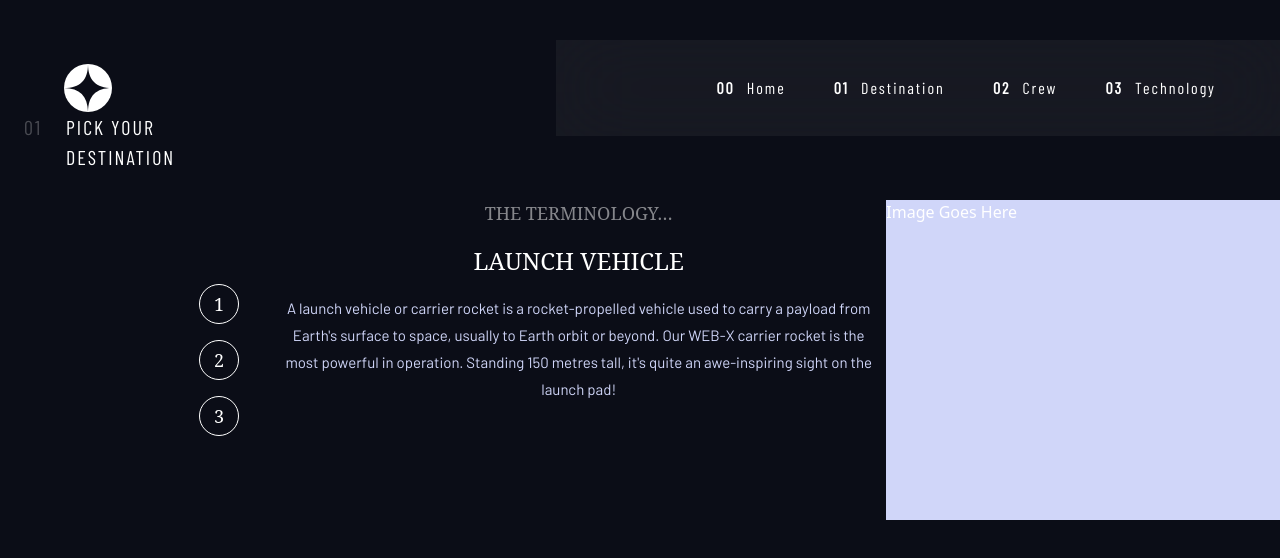
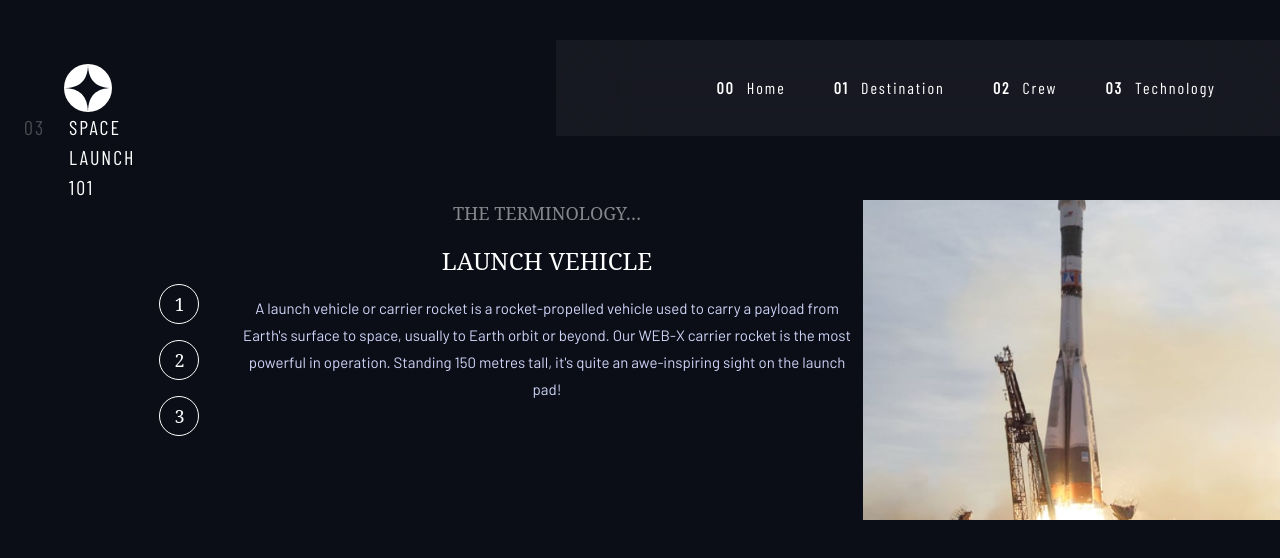
Before and after one commit to 11amanraj/space-tourism, a Next.js app: page /technology in a window 1280 px wide. Shown: the top 558 px of the page. Built offline with nearby package versions, Linux system fonts and the light colour scheme; a web font is replaced by a local one.

Commit message:
Added image to technology page

```diff
--- a/app/technology/page.tsx
+++ b/app/technology/page.tsx
@@ -1,15 +1,36 @@
 import React from 'react'
 
 const page = () => {
+    const technology = [
+        {
+            title: 'LAUNCH VEHICLE',
+            image_landscape: '/technology/image-launch-vehicle-landscape.jpg',
+            image_portrait: '/technology/image-launch-vehicle-portrait.jpg',
+            description: 'A launch vehicle or carrier rocket is a rocket-propelled vehicle used to carry a payload from Earth\'s surface to space, usually to Earth orbit or beyond. Our WEB-X carrier rocket is the most powerful in operation. Standing 150 metres tall, it\'s quite an awe-inspiring sight on the launch pad!',
+        },
+        {
+            title: 'SPACEPORT',
+            image_landscape: '/technology/image-spaceport-landscape.jpg',
+            image_portrait: '/technology/image-spaceport-portrait.jpg',
+            description: 'A spaceport or cosmodrome is a site for launching (or receiving) spacecraft, by analogy to the seaport for ships or airport for aircraft. Based in the famous Cape Canaveral, our spaceport is ideally situated to take advantage of the Earth’s rotation for launch.',
+        },
+        {
+            title: 'SPACE CAPSULE',
+            image_landscape: '/technology/image-space-capsule-landscape.jpg',
+            image_portrait: '/technology/image-space-capsule-portrait.jpg',
+            description: 'A space capsule is an often-crewed spacecraft that uses a blunt-body reentry capsule to reenter the Earth\'s atmosphere without wings. Our capsule is where you\'ll spend your time during the flight. It includes a space gym, cinema, and plenty of other activities to keep you entertained.',
+        },
+    ]
+
   return (
     <>
         <div className='text-preset-8 flex gap-6 justify-center sm:text-[20px] sm:justify-start'>
-            <p className='opacity-25'>01</p>
-            <p>PICK YOUR DESTINATION</p>
+            <p className='opacity-25'>03</p>
+            <p>SPACE LAUNCH 101</p>
         </div>
         <div className='flex flex-col pt-22 gap-8 md:flex-row-reverse'>
-            <div className='-mx-6 w-[calc(100%+3rem)] h-80 bg-tertiary'>
-                Image Goes Here
+            <div className='-mx-6 w-[calc(100%+3rem)] h-80 overflow-hidden bg-tertiary'>
+                <img src={technology[0].image_portrait} className='w-full h-full object-cover' alt={technology[0].title} />
             </div>
             <div className='flex flex-col gap-10 md:flex-row'>
                 <ul className='flex gap-4 md:flex-col self-center'>
@@ -19,8 +40,8 @@ const page = () => {
                 </ul>
                 <div className='flex flex-col gap-4 items-center'>
                     <h3 className='text-preset-4 text-[18px] opacity-50'>THE TERMINOLOGY…</h3>
-                    <h1 className='text-preset-3 text-[24px]'>LAUNCH VEHICLE</h1>
-                    <p className='text-preset-9 text-[15px] text-tertiary text-center'>A launch vehicle or carrier rocket is a rocket-propelled vehicle used to carry a payload from Earth's surface to space, usually to Earth orbit or beyond. Our WEB-X carrier rocket is the most powerful in operation. Standing 150 metres tall, it's quite an awe-inspiring sight on the launch pad!</p>
+                    <h1 className='text-preset-3 text-[24px]'>{technology[0].title}</h1>
+                    <p className='text-preset-9 text-[15px] text-tertiary text-center'>{technology[0].description}</p>
                 </div>
             </div>
         </div>
```
